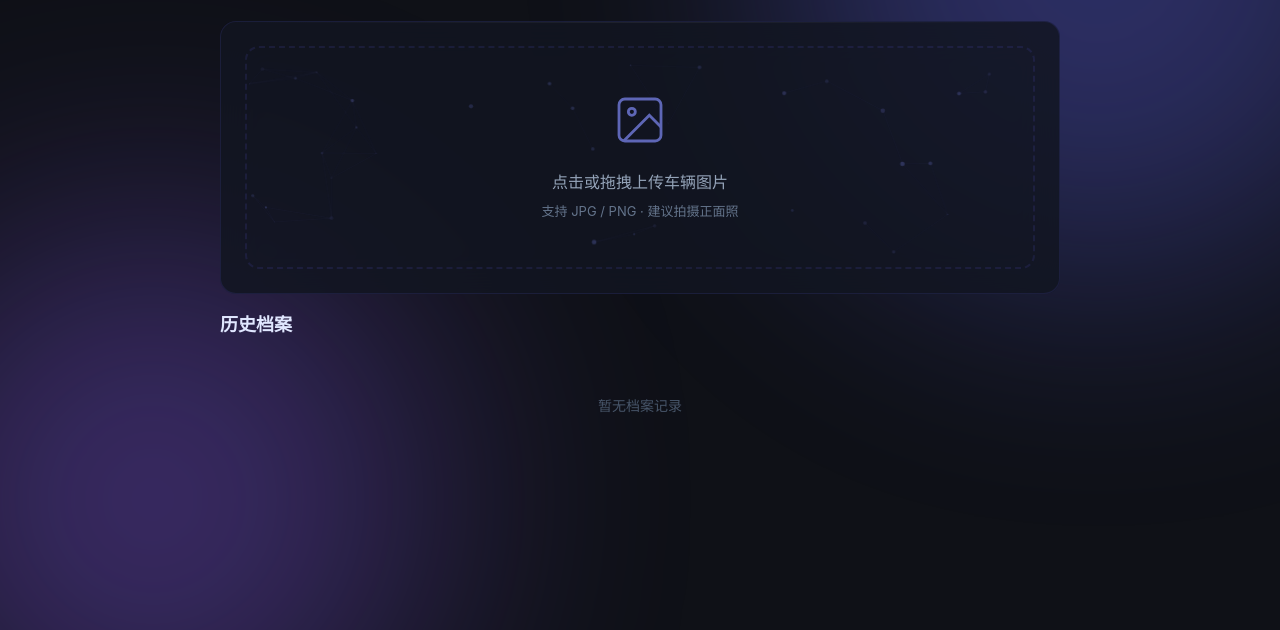
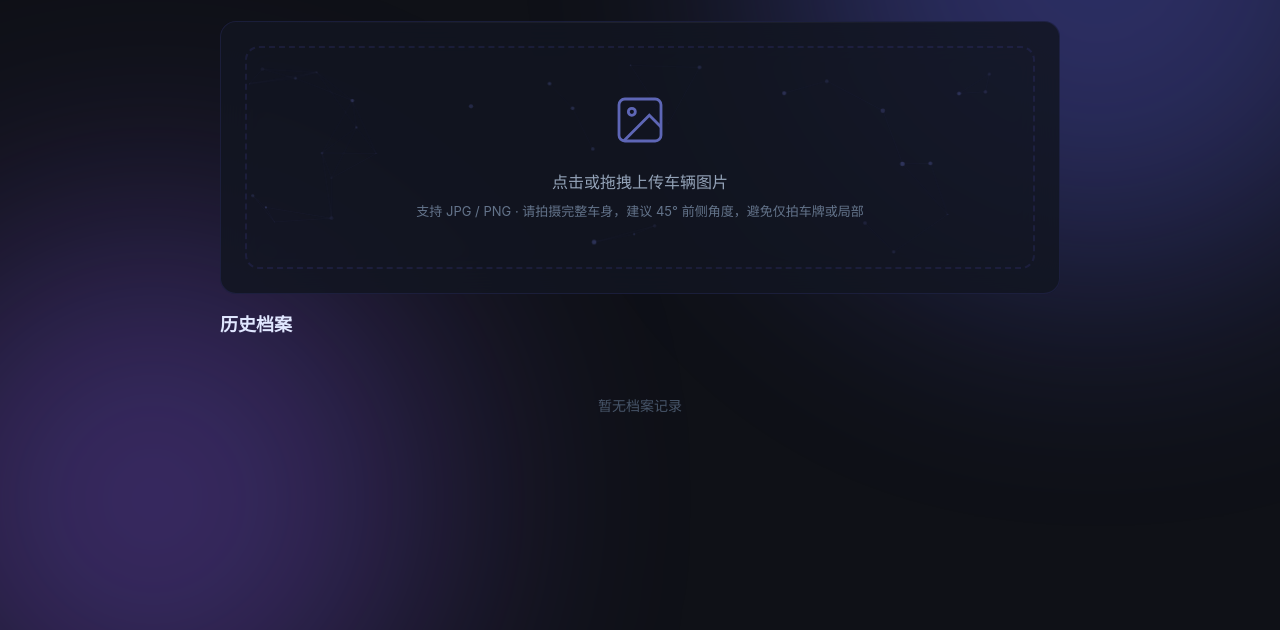
Before and after one commit to morty77704/intelligent-vehicle-archive, a plain HTML site: page frontend/index.html in a window 1280 px wide. Shown: the part 170-800 px from the top of the page. Drawn offline with nearby package versions, Linux system fonts and the light colour scheme; no server answers.

Commit message:
feat(frontend): 上传区增加拍摄引导 — 完整车身45°前侧角度

```diff
--- a/frontend/index.html
+++ b/frontend/index.html
@@ -37,7 +37,7 @@
             </svg>
           </div>
           <p>点击或拖拽上传车辆图片</p>
-          <p class="upload-hint">支持 JPG / PNG · 建议拍摄正面照</p>
+          <p class="upload-hint">支持 JPG / PNG · 请拍摄完整车身，建议 45° 前侧角度，避免仅拍车牌或局部</p>
         </div>
         <img id="preview" class="preview-img" style="display:none" alt="预览">
         <canvas id="particleCanvas" class="particle-canvas"></canvas>
```
